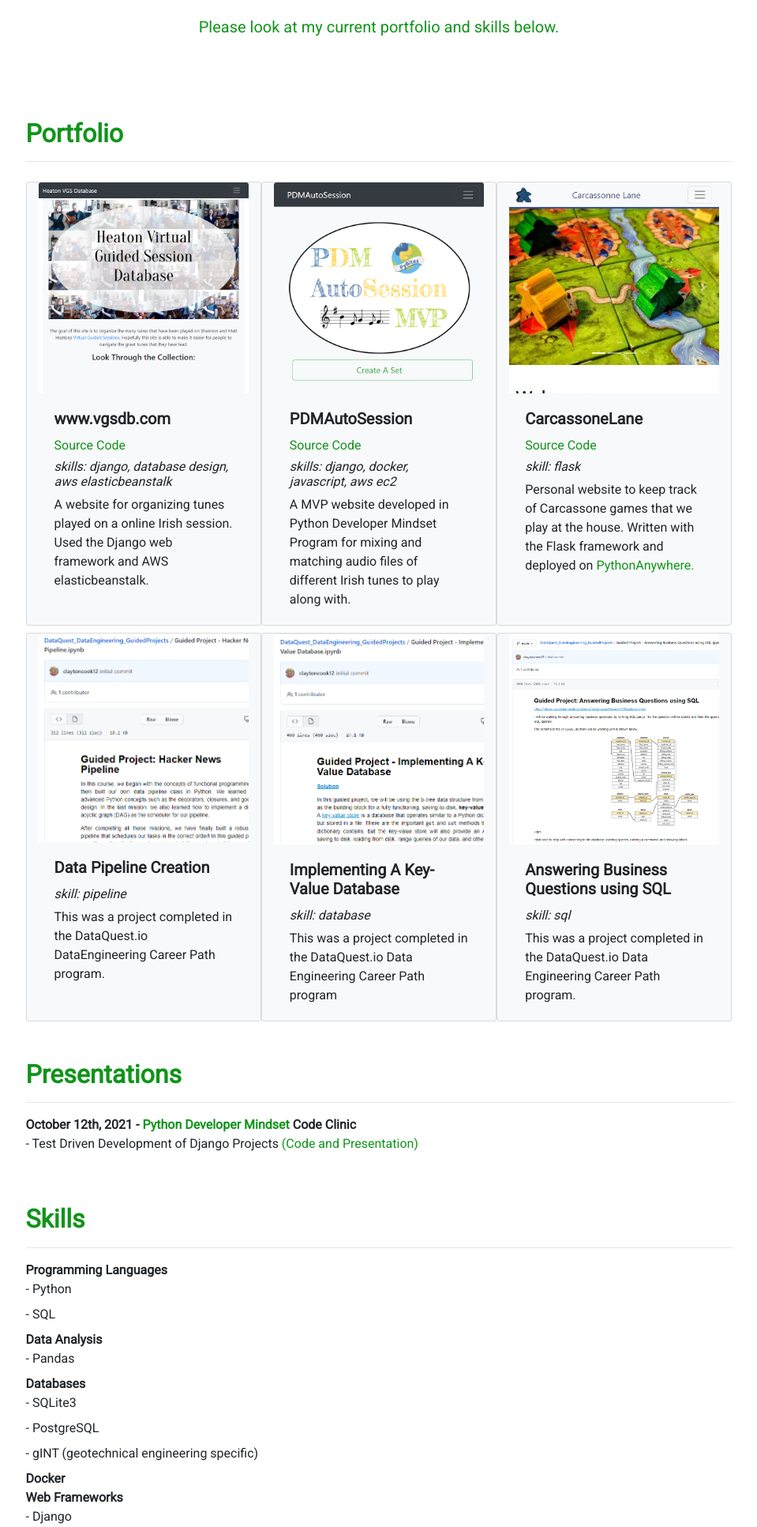
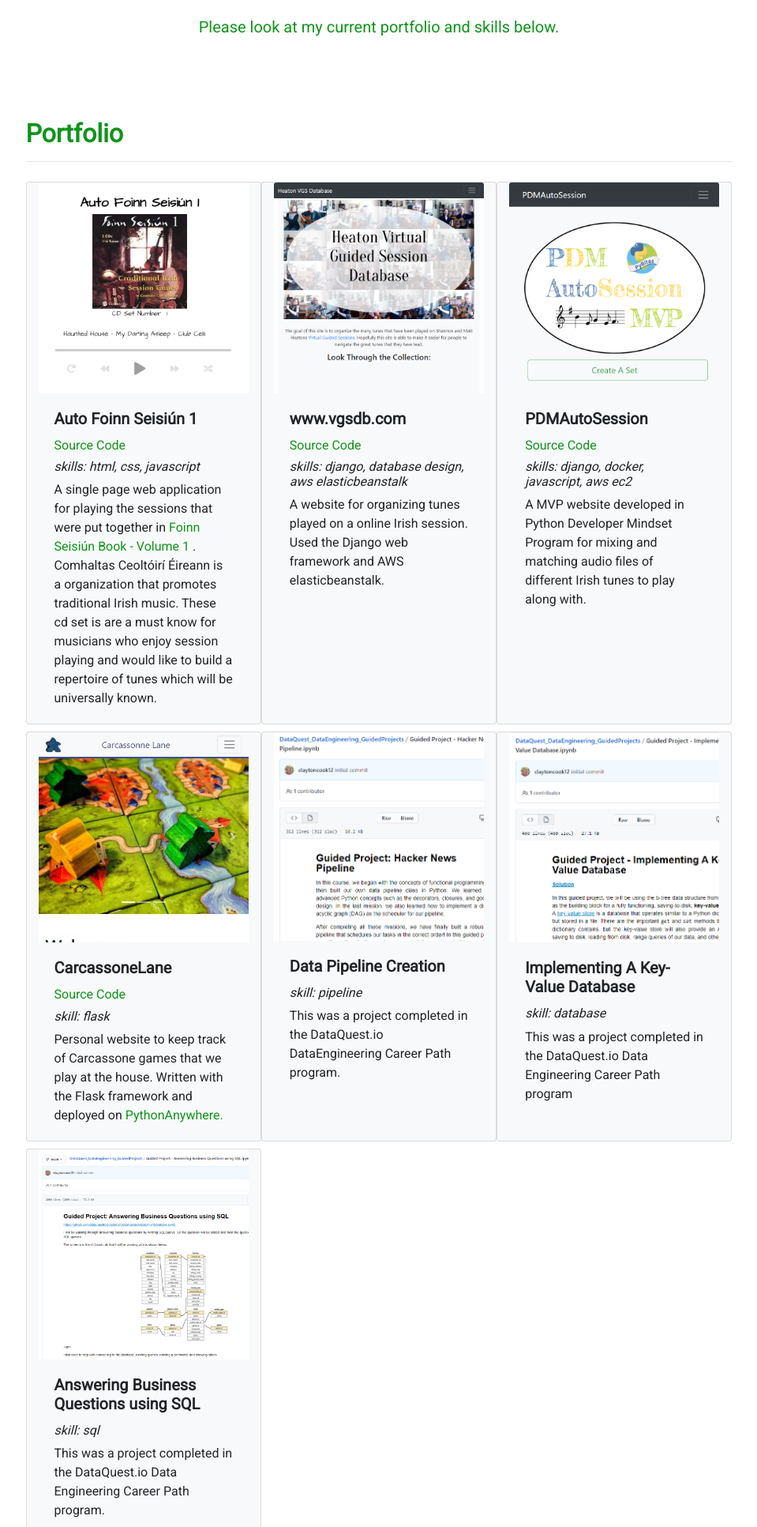
Before and after one commit to claytoncook12/ClaytonCookWebsite, a Django app: page / in a window 1280 px wide. Shown: the part 1078-3011 px from the top of the page at 79% size, without its empty margins (160-1119 px from the left). Run offline with Django 3.2, Linux system fonts and the light colour scheme; some libraries are stand-ins or nearby versions.

Commit message:
add AutoFoinnSesiun project

```diff
--- a/DjangoApp/templates/home.html
+++ b/DjangoApp/templates/home.html
@@ -53,6 +53,29 @@
   <h2 id='section-header'>Portfolio</h2>
   <hr>
   <div id='projects-col' class="row mx-auto">
+    <!-- Card -->
+    <div class="card bg-light col-md-4">
+      <a href="https://main.dotbwxbwz8gqn.amplifyapp.com" target="_blank">
+        <img class="card-img-top" src="{% static 'main/projects/AutoFoinnSesiun_750x750.png' %}" alt="Card image cap">
+      </a>
+      <div class="card-body">
+        <h5 class="card-title"><b>Auto Foinn Seisiún 1</b></h5>
+        <h6>
+          <a href="https://github.com/claytoncook12/AutoFoinnSeisiun" target="_blank">
+            Source Code
+          </a>
+        </h6>
+        <h6><i>skills: html, css, javascript</i></h6>
+        <p class="card-text">A single page web application for playing the sessions
+          that were put together in
+          <a href="https://comhaltas.ie/shop/detail/foinn_seisiun_book_volume_1/" target="_blank">
+            Foinn Seisiún Book - Volume 1
+          </a>. Comhaltas Ceoltóirí Éireann is a organization that promotes traditional Irish music.
+          These cd set is are a must know for musicians who enjoy session playing and would like
+          to build a repertoire of tunes which will be universally known.
+        </p>
+      </div>
+    </div>
     <!-- Card -->
     <div class="card bg-light col-md-4">
       <a href="http://www.vgsdb.com" target="_blank">
```
Also changed, not shown: DjangoApp/main/static/main/projects/AutoFoinnSesiun_750x750.png (added).
